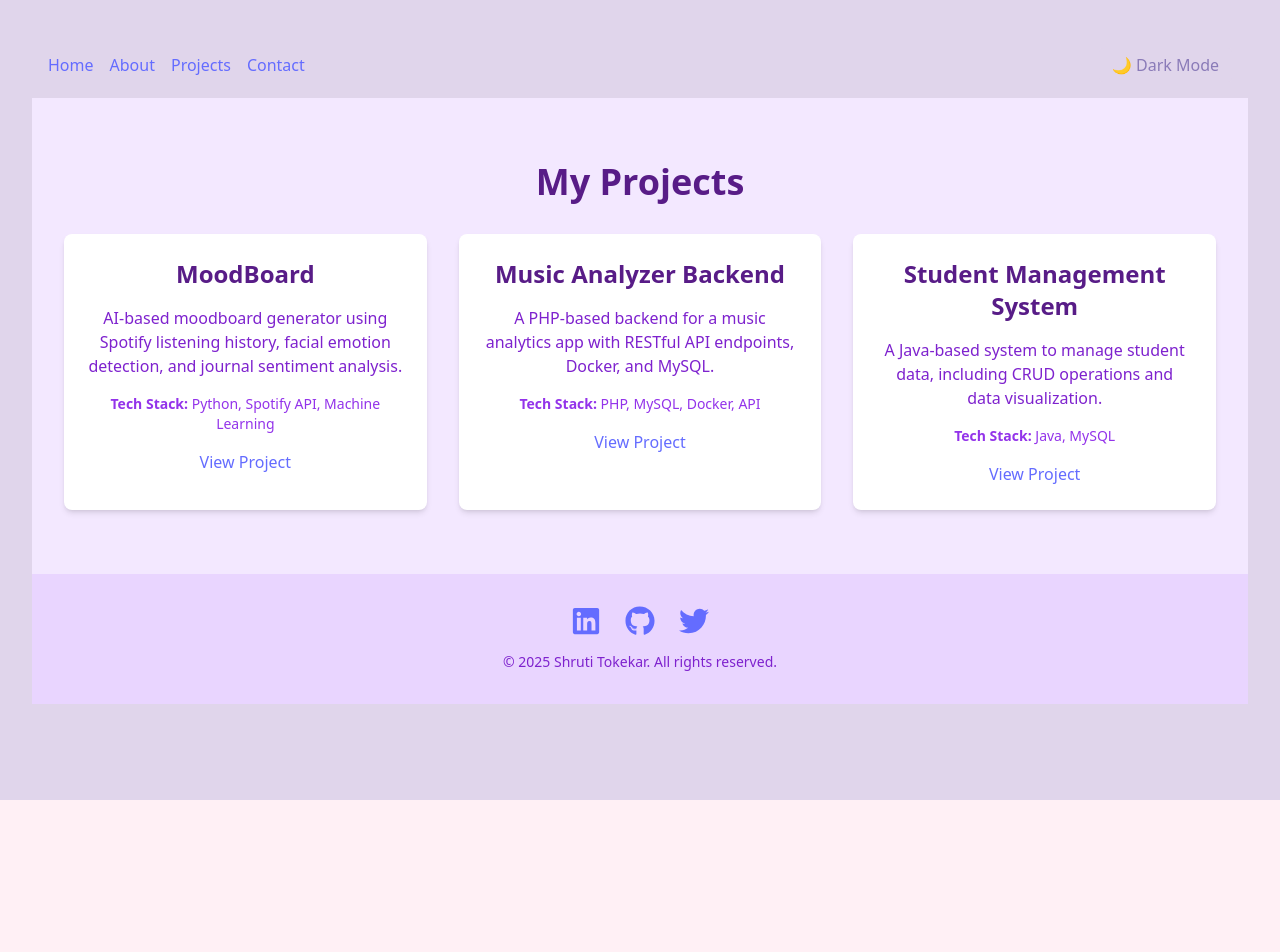
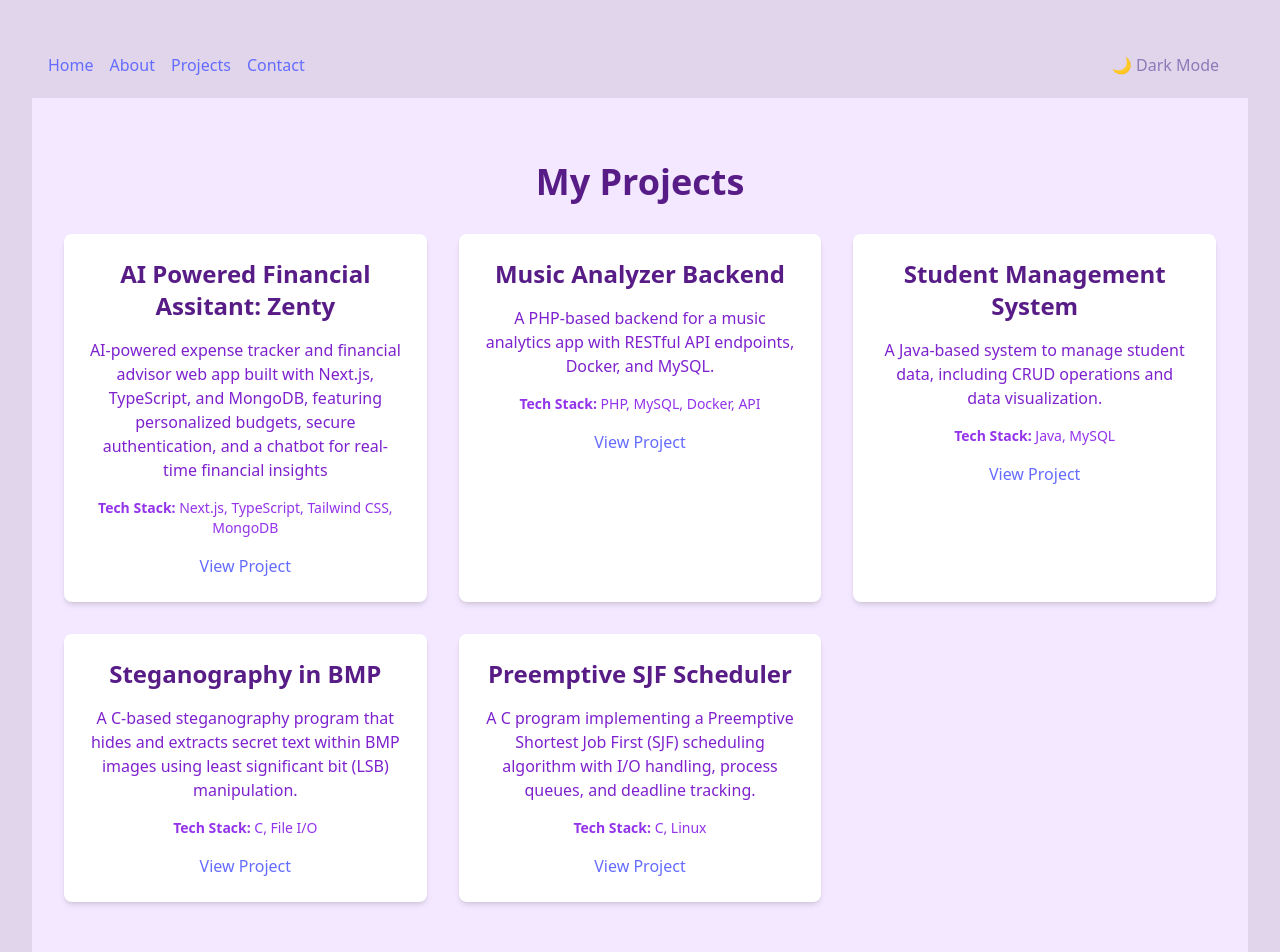
Before and after one commit to ShrutiTokekar/Portfolio-site, a React (Vite) app: page /projects in a window 1280 px wide. Shown: the top 952 px of the page. Before the commit the page ends 800 px from the top, so only its background shows below. Built offline with nearby package versions, Linux system fonts and the light colour scheme.

Commit message:
Update Projects.jsx

```diff
--- a/src/components/Projects.jsx
+++ b/src/components/Projects.jsx
@@ -2,9 +2,9 @@ import React from "react";
 
 const projects = [
   {
-    name: "MoodBoard",
-    description: "AI-based moodboard generator using Spotify listening history, facial emotion detection, and journal sentiment analysis.",
-    techStack: ["Python", "Spotify API", "Machine Learning"],
+    name: "AI Powered Financial Assitant: Zenty",
+    description: "AI-powered expense tracker and financial advisor web app built with Next.js, TypeScript, and MongoDB, featuring personalized budgets, secure authentication, and a chatbot for real-time financial insights ",
+    techStack: ["Next.js", "TypeScript", "Tailwind CSS", "MongoDB"],
     link: "https://github.com/YOUR_USERNAME/MoodBoard",
   },
   {
@@ -18,6 +18,18 @@ const projects = [
     description: "A Java-based system to manage student data, including CRUD operations and data visualization.",
     techStack: ["Java", "MySQL"],
     link: "https://github.com/shrutitokekar/student-management-system",
+  },
+  {
+    name: "Steganography in BMP",
+    description: "A C-based steganography program that hides and extracts secret text within BMP images using least significant bit (LSB) manipulation.",
+    techStack: ["C","File I/O"],
+    link: "https://github.com/shrutitokekar/steganography-in-BMP",
+  },
+  {
+    name: "Preemptive SJF Scheduler",
+    description: "A C program implementing a Preemptive Shortest Job First (SJF) scheduling algorithm with I/O handling, process queues, and deadline tracking.",
+    techStack: ["C", "Linux"],
+    link: "https://github.com/shrutitokekar/Preemptive-SJF-Scheduler",
   },
 ];
 
```
